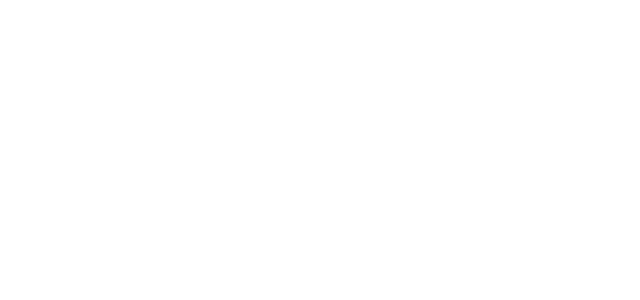
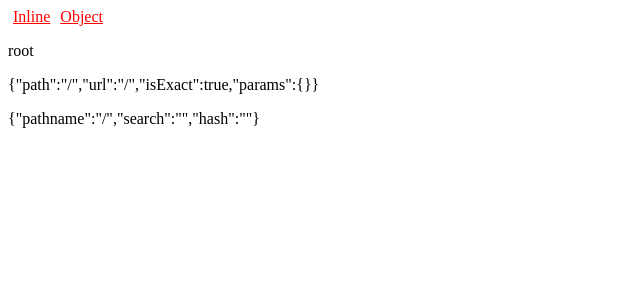
Before and after one commit to dkarter/react-router-example, a React (Create React App) app: page / in a window 1280 px wide. Shown: the top 300 px of the page, without its empty margins (0-640 px from the left). Built offline with nearby package versions, Linux system fonts and the light colour scheme; the HTML template or start-up script is replaced by a standard one.

Commit message:
Parse Query Parameters

```diff
--- a/src/App.js
+++ b/src/App.js
@@ -1,22 +1,32 @@
 import React from 'react';
 import { BrowserRouter as Router, Route, NavLink } from 'react-router-dom';
-import { startCase } from 'lodash';
 
 import './App.css';
 
-const PageComponent = ({ match }) => {
+const Links = () => {
   return (
-    <h1>
-      Param A: {match.params.a}<br />
-      Param B: {match.params.b}
-    </h1>
+    <nav>
+      <NavLink to="/?id=123">Inline</NavLink>
+      <NavLink to={{ pathname: '/', search: 'id=456' }}>Object</NavLink>
+    </nav>
+  );
+};
+const PageComponent = ({ match, location }) => {
+  return (
+    <div>
+      <p>root</p>
+      <p>{JSON.stringify(match)}</p>
+      <p>{JSON.stringify(location)}</p>
+      <p>{new URLSearchParams(location.search).get('id')}</p>
+    </div>
   );
 };
 
 const App = () => (
   <Router>
     <div>
-      <Route exact path="/:a(\d{2}-\d{2}-\d{4})/:b(\.[a-z]+)" component={PageComponent} />
+      <Links />
+      <Route path="/" component={PageComponent} />
     </div>
   </Router>
 );
```
